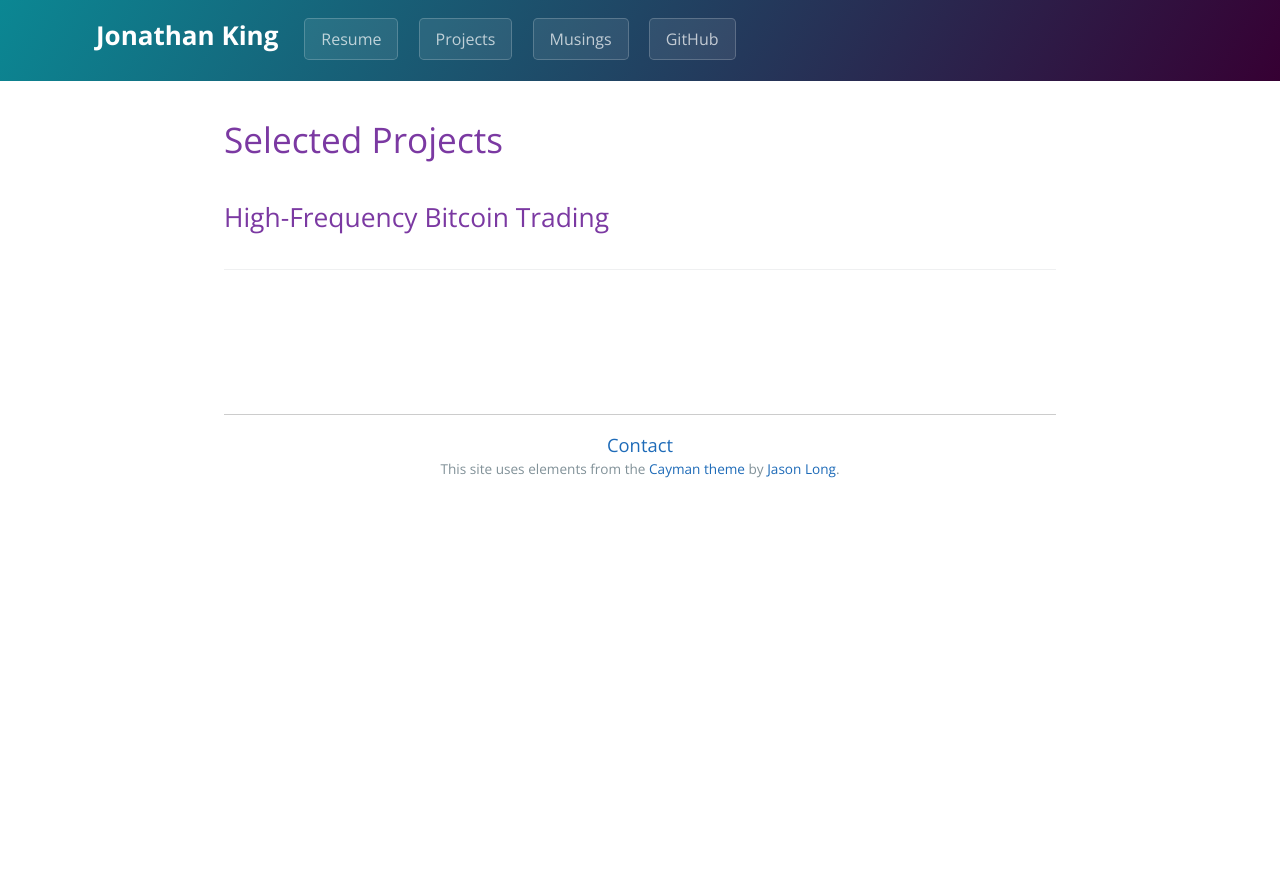
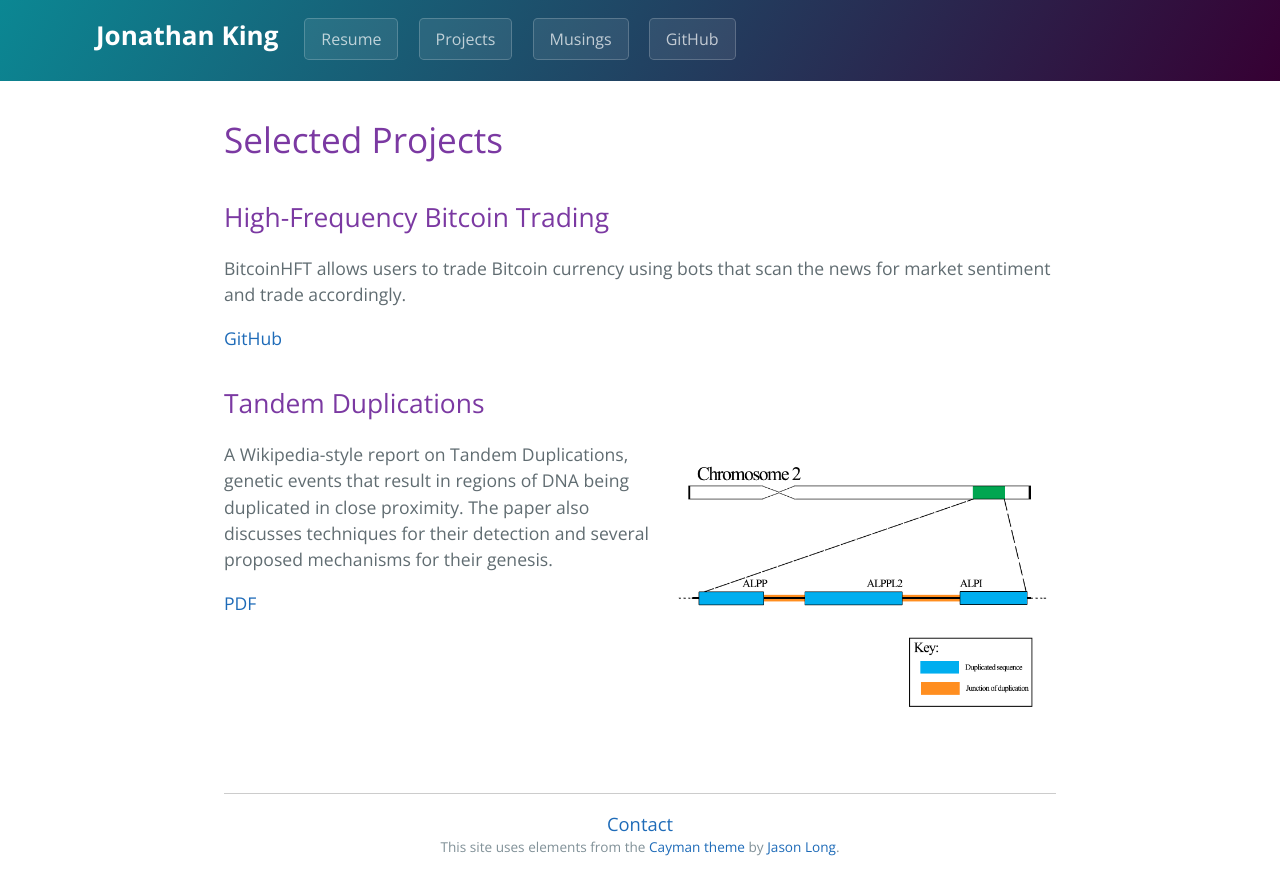
Before and after one commit to jonathanking/jonathanking.github.io, a Jekyll site: the page built from projects.md, in a window 1280 px wide. Shown: the top 895 px of the page. Built offline with Jekyll 4.4.1, drawn with Linux system fonts in a browser that asks for light colours.

Commit message:
Added some project info. Fixed extraneous border on site-footer.

```diff
--- a/_includes/page-footer.html
+++ b/_includes/page-footer.html
@@ -1,7 +1,7 @@
 <footer class="site-footer">
 <!--   <span class="site-footer-owner">This website is maintained by <a href="mailto:{{ site.author.url }}">{{ site.author.name }}</a>.</span> -->
 
-    <div style="width: 100%; height: 1px; background: #cccccc; overflow: hidden; margin-top: 7rem; margin-bottom: 1rem"> </div>
+    <div style="width: 100%; height: 1px; background: #cccccc; overflow: hidden; text-overflow: clip; white-space: nowrap; margin-top: 7rem; margin-bottom: 1rem; outline:none; padding: 0px;"> </div>
     <a class="site-footer-contact" href="mailto:jonathanking@berkeley.edu"> Contact </a>
     <span class="site-footer-credits">This site uses elements from the <a href="https://github.com/pietromenna/jekyll-cayman-theme">Cayman theme</a> by <a href="http://github.com/jasonlong">Jason Long</a>.</span><br>
 
--- a/_layouts/front.html
+++ b/_layouts/front.html
@@ -13,8 +13,9 @@
 
       {% include page-footer.html %}
 
+    </section>
 
-    </section>
+
 
 
   </body>
--- a/css/cayman.css
+++ b/css/cayman.css
@@ -180,7 +180,6 @@ a {
 
 .front-project-text {
   margin-top: .3rem;
-  /*float: left;*/
 }
 
 .front-project-name {
@@ -243,7 +242,7 @@ a {
     color: var(--textColor);
   }
   .main-content p {
-    margin-bottom: 1em; }
+    margin-bottom: 1em;  }
   .main-content code {
     padding: 2px 4px;
     font-family: Consolas, "Liberation Mono", Menlo, Courier, monospace;
@@ -350,7 +349,7 @@ a {
   text-align: center;
   padding-top: 2rem;
   margin-top: 2rem;
-  border-top: solid 1px #eff0f1; }
+  }
   @media screen and (min-width: 64em) {
     .site-footer {
       font-size: .85rem; } }
@@ -395,3 +394,12 @@ img[alt=myface] {
         margin-left: 0rem;
         margin-right: 1rem; } }
 }
+
+img[alt=tandem] {
+  /*display: block;*/
+  margin-top: 3px;
+  /*float: left;*/
+  /*width: 30px;*/
+  /*max-height: 200px;*/
+  /*text-align: left;*/
+}
--- a/projects.md
+++ b/projects.md
@@ -2,7 +2,22 @@
 layout: default
 title: JK Projects
 ---
-
 # Selected Projects
 
 ## High-Frequency Bitcoin Trading
+
+BitcoinHFT allows users to trade Bitcoin currency using bots that scan the news for market sentiment and trade accordingly.
+
+[GitHub](https://github.com/jonathanking/bitcoinHFT)
+
+
+## Tandem Duplications
+
+
+<div style="text-align: center; float: right;">
+<img alt="tandem" src="/images/tandem_dup.png" width="400px" />
+</div>
+
+A Wikipedia-style report on Tandem Duplications, genetic events that result in regions of DNA being duplicated in close proximity. The paper also discusses techniques for their detection and several proposed mechanisms for their genesis.
+
+[PDF](/files/tandemduplications.pdf)
```
Also changed, not shown: images/tandem_dup.png (added), 1 other file.
